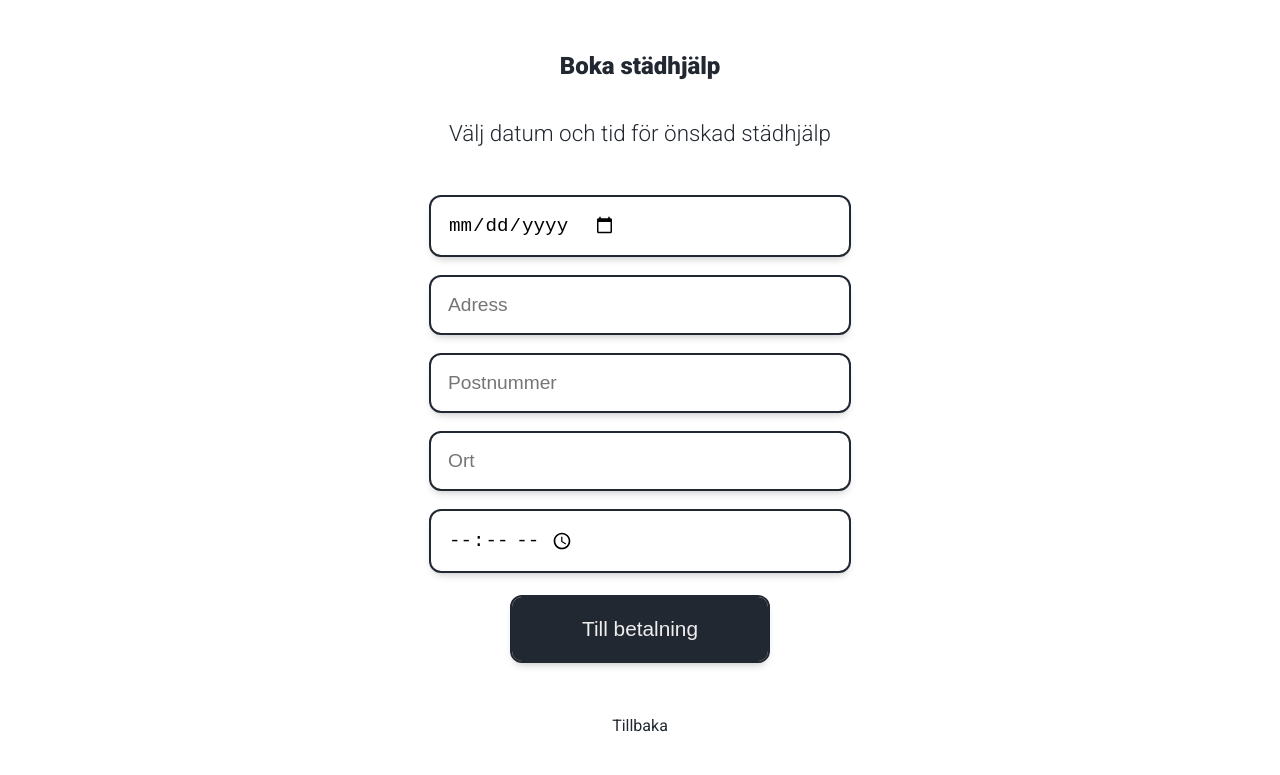
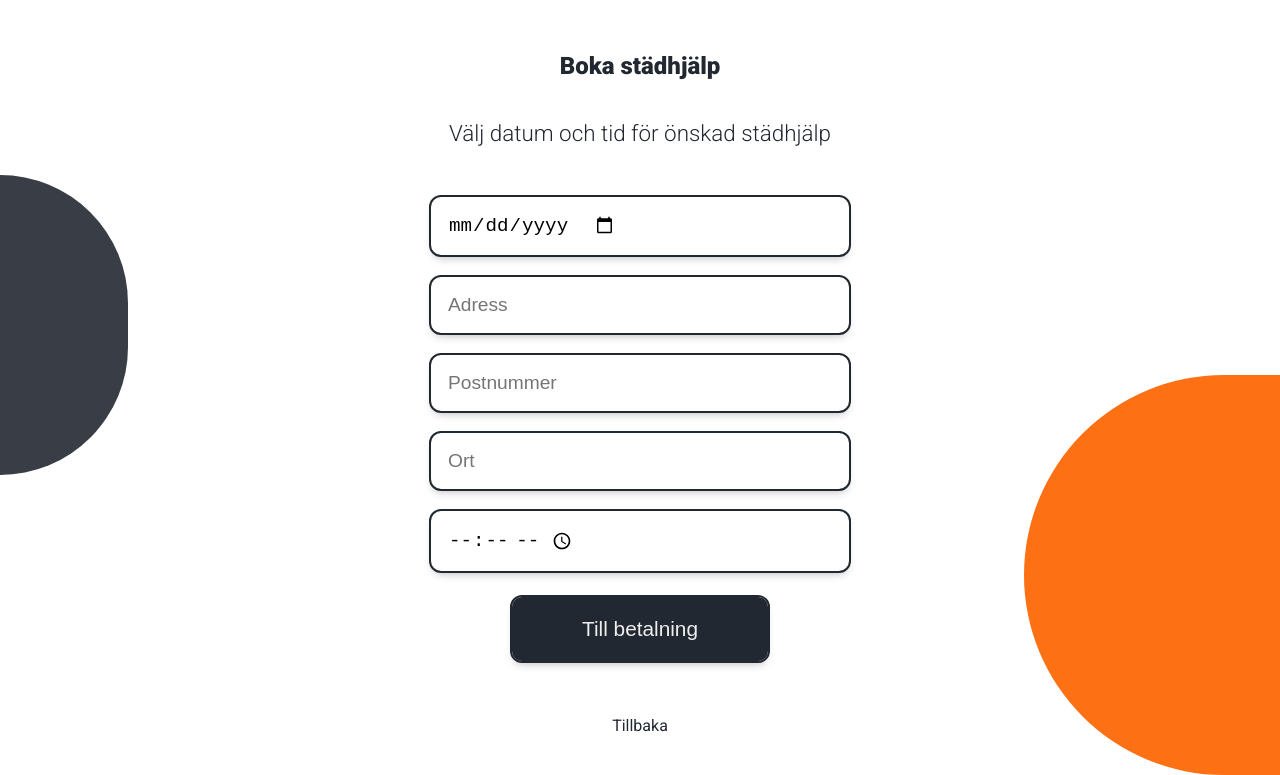
Before and after one commit to metinmayi/Agile, a website: page booking.html in a window 1280 px wide. Shown: the part 78-853 px from the top of the page. Drawn offline with nearby package versions, Linux system fonts and the light colour scheme; files that its build step writes are made by us from their sources.

```diff
--- a/booking.html
+++ b/booking.html
@@ -38,6 +38,8 @@
         <div class="textWrapper">
             <a href="/login.html" class="backLink">Tillbaka</a>
         </div>
+        <div class="orangeBubble"></div>
+        <div class="blueBubble"></div>
         <script src="/js/bookingPage.js" type="module"></script>
     </body>
 </html>
--- a/scss/elements/_header.scss
+++ b/scss/elements/_header.scss
@@ -79,6 +79,6 @@
 }
 
 #pContainer {
-  width: 50%;
+    // width: 50%;
     font-size: 1.4rem;
 }
--- a/scss/elements/_home.scss
+++ b/scss/elements/_home.scss
@@ -72,3 +72,32 @@
     border-bottom-right-radius: 200px;
     background-color: $gray;
 }
+
+.orangeBubble {
+    z-index: 0;
+    width: 50%;
+    height: 400px;
+    float: right;
+    border-top-left-radius: 200px;
+    border-bottom-left-radius: 200px;
+    margin-top: -400px;
+    background-color: $orange;
+    @media only screen and (min-width: 600px) {
+        width: 20%;
+    }
+}
+
+.blueBubble {
+    z-index: 0;
+    width: 40%;
+    height: 300px;
+    float: left;
+    border-top-right-radius: 200px;
+    border-bottom-right-radius: 200px;
+    margin-top: -600px;
+    background-color: $gray;
+    @media only screen and (min-width: 600px) {
+        width: 10%;
+        float: left;
+    }
+}
```
Lines whose indentation alone changed are shown as unchanged.
